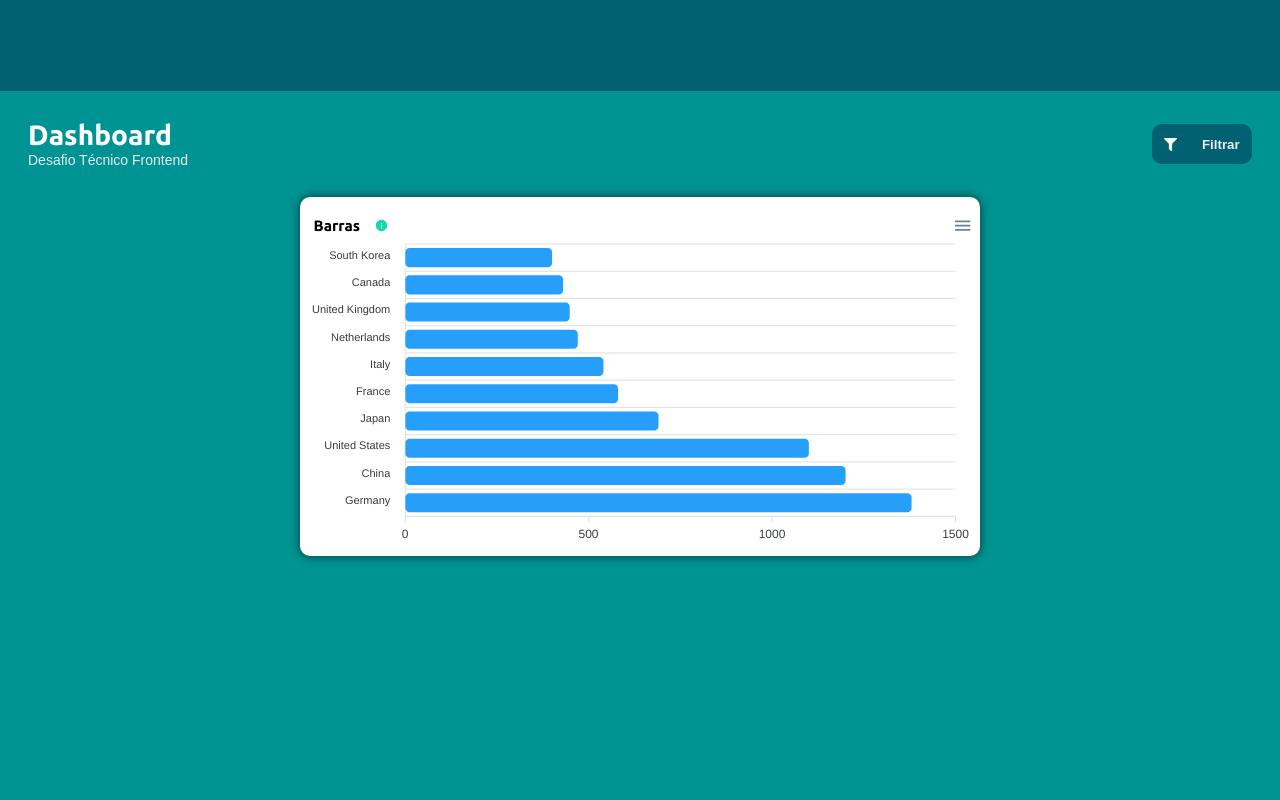
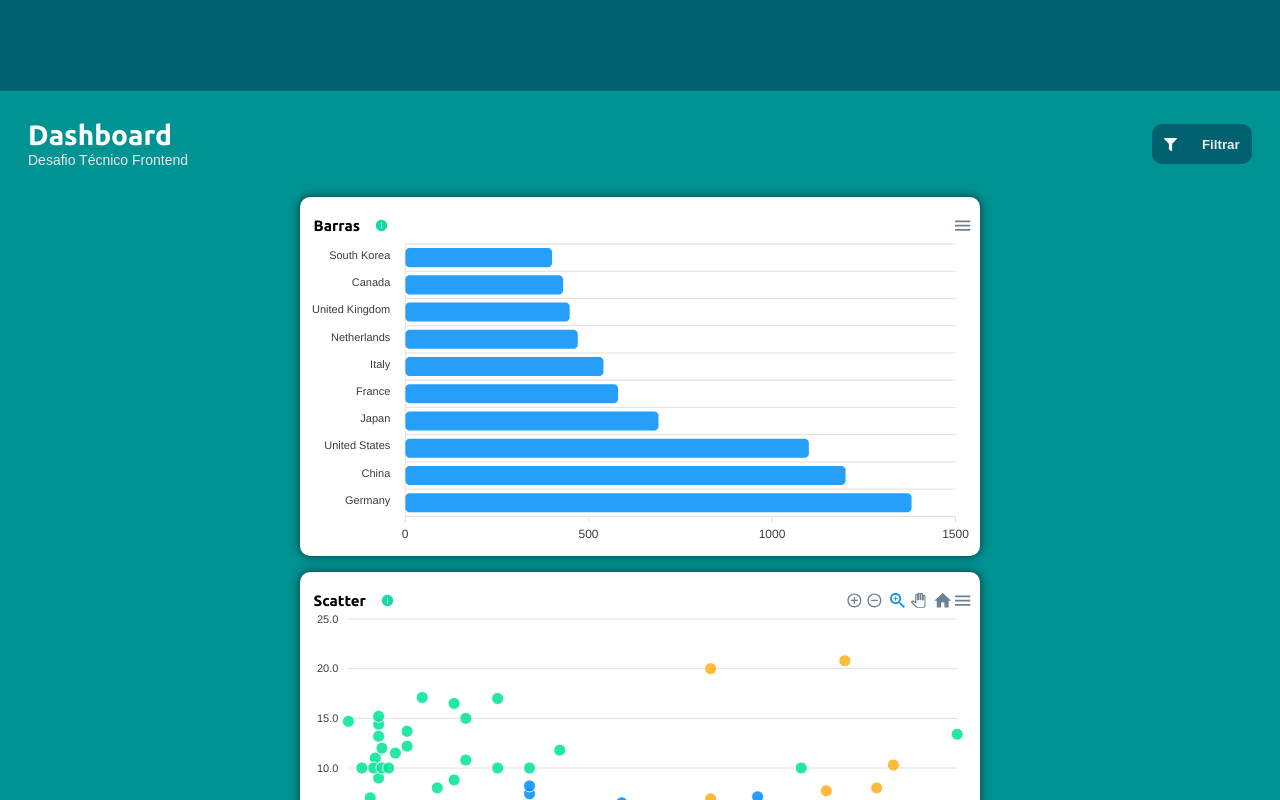
Before and after one commit to raphaeldemelo/desafio_minehr, a React (Vite) app: page / in a window 1280 px wide. Shown: the top 800 px of the page. Built offline with nearby package versions, Linux system fonts and the light colour scheme.

Commit message:
feat: implementando cardscatter a página home

```diff
--- a/src/page/Home/index.jsx
+++ b/src/page/Home/index.jsx
@@ -11,6 +11,7 @@ import {
 } from './styles'
 
 import CardBar from '../../components/CardBar'
+import CardScatter from '../../components/CardScatter'
 
 export default function Home () {
   return (
@@ -31,6 +32,7 @@ export default function Home () {
 
       <Content>
         <CardBar />
+        <CardScatter />
       </Content>
     </Container>
   )
```
